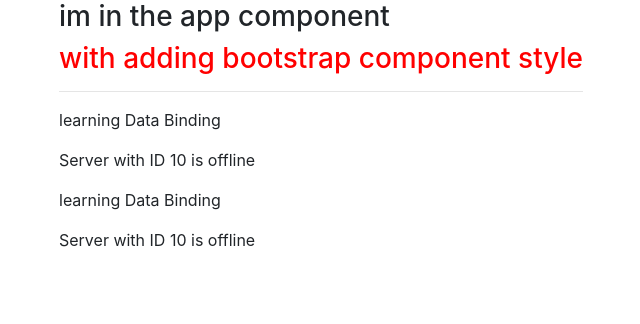
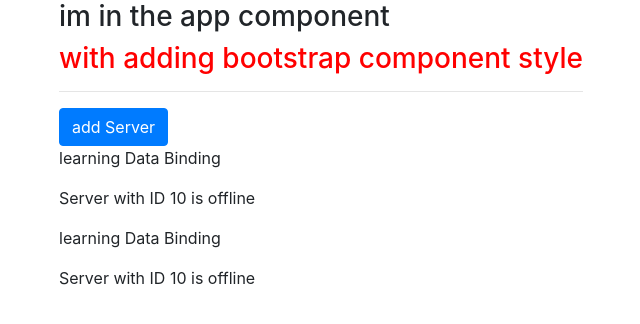
Before and after one commit to agungTuanany/angularBootCamp, an Angular app: page / in a window 1280 px wide. Shown: the top 324 px of the page, without its empty margins (11-651 px from the left). Built offline with nearby package versions, Linux system fonts and the light colour scheme.

Commit message:
using property binding

```diff
--- a/src/app/server/server.component.html
+++ b/src/app/server/server.component.html
@@ -1,3 +1,3 @@
 <p>learning Data Binding</p>
 
-<p>{{ 'Server' }}  with ID {{serverId}} is {{serverStatus}}</p>
+<p>{{ 'Server' }}  with ID {{serverId}} is {{getServerStatus() }}</p>
--- a/src/app/servers/servers.component.html
+++ b/src/app/servers/servers.component.html
@@ -1,2 +1,4 @@
+
+<button class="btn btn-primary" [disabled]="!allowNewServer">add Server</button>
 <app-server></app-server>
 <app-server></app-server>
--- a/src/app/servers/servers.component.ts
+++ b/src/app/servers/servers.component.ts
@@ -3,16 +3,24 @@
 @Component({
   // selector: '[app-servers]',
   // selector: '.app-servers',
+  // templateUrl: './servers.component.html'
   selector: 'app-servers',
-  // templateUrl: './servers.component.html'
-  template: `
-  <app-server></app-server>
-  <app-server></app-server>`,
+  // template: `
+  // <app-server></app-server>
+  // <app-server></app-server>`,
+  templateUrl: './servers.component.html',
   styleUrls: ['./servers.component.css']
 })
 export class ServersComponent implements OnInit {
+  allowNewServer = false;
 
-  constructor() { }
+  constructor() {
+    // function() {}
+    setTimeout( () => {
+      this.allowNewServer =  true;
+    },2000);
+
+  }
 
   ngOnInit() {
   }
```
